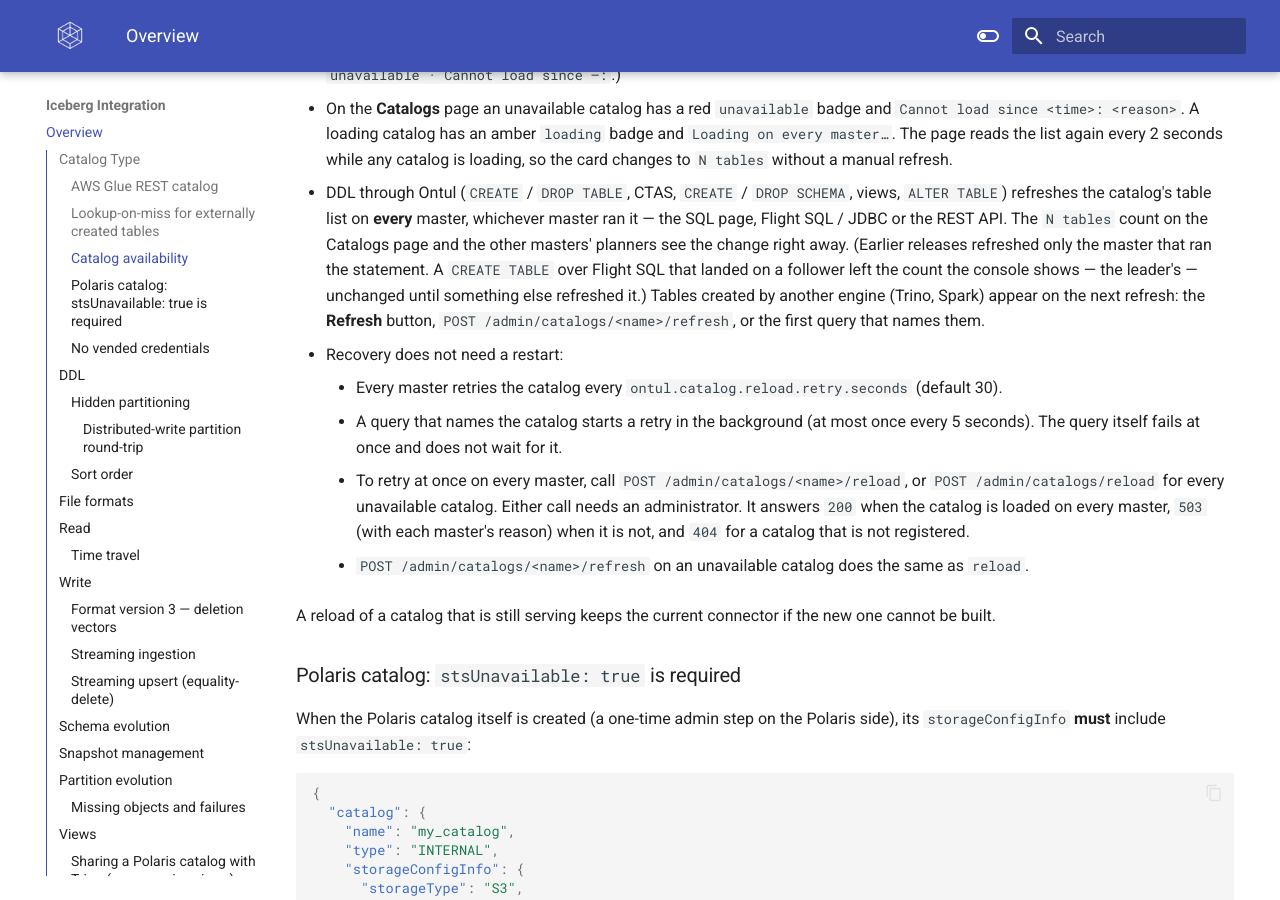
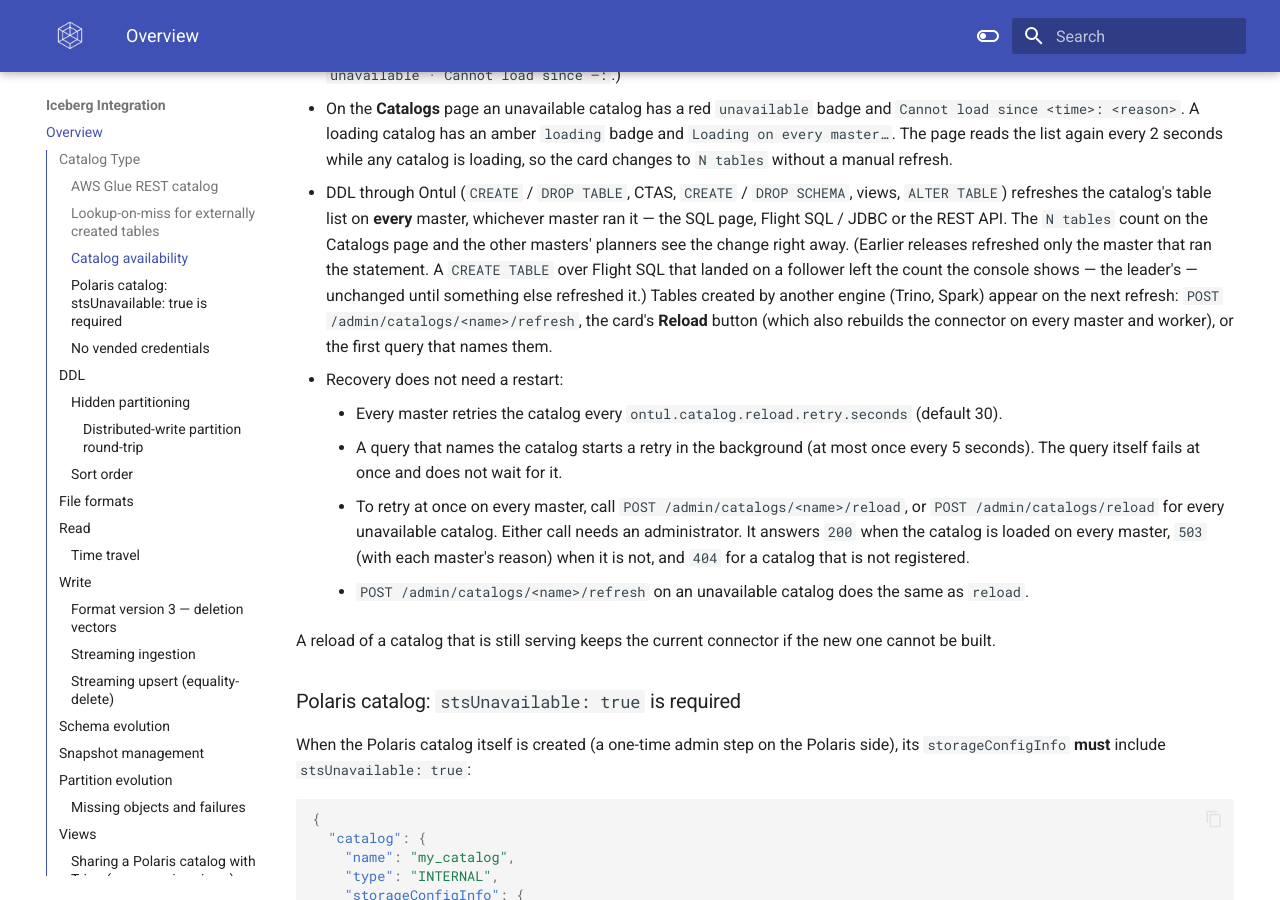
Before and after one commit to cloudcheflabs/ontul-docs, an MkDocs documentation site: the page built from docs/iceberg/integration.md, in a window 1280 px wide and 900 px high, scrolled down 3209 px. Built offline with MkDocs 1.6.1 and Material for MkDocs 9.7.7, drawn with Linux system fonts in a browser that asks for light colours; the version menu is left out.

Commit message:
docs(iceberg): name the Reload button correctly
Co-Authored-By: Claude Opus 5.5 <noreply@anthropic.com>

```diff
--- a/docs/iceberg/integration.md
+++ b/docs/iceberg/integration.md
@@ -110,7 +110,7 @@ Each master builds its own connector for every catalog. If the REST catalog cann
 
 - On the **Catalogs** page an unavailable catalog has a red `unavailable` badge and `Cannot load since <time>: <reason>`. A loading catalog has an amber `loading` badge and `Loading on every master…`. The page reads the list again every 2 seconds while any catalog is loading, so the card changes to `N tables` without a manual refresh.
 
-- DDL through Ontul (`CREATE` / `DROP TABLE`, CTAS, `CREATE` / `DROP SCHEMA`, views, `ALTER TABLE`) refreshes the catalog's table list on **every** master, whichever master ran it — the SQL page, Flight SQL / JDBC or the REST API. The `N tables` count on the Catalogs page and the other masters' planners see the change right away. (Earlier releases refreshed only the master that ran the statement. A `CREATE TABLE` over Flight SQL that landed on a follower left the count the console shows — the leader's — unchanged until something else refreshed it.) Tables created by another engine (Trino, Spark) appear on the next refresh: the **Refresh** button, `POST /admin/catalogs/<name>/refresh`, or the first query that names them.
+- DDL through Ontul (`CREATE` / `DROP TABLE`, CTAS, `CREATE` / `DROP SCHEMA`, views, `ALTER TABLE`) refreshes the catalog's table list on **every** master, whichever master ran it — the SQL page, Flight SQL / JDBC or the REST API. The `N tables` count on the Catalogs page and the other masters' planners see the change right away. (Earlier releases refreshed only the master that ran the statement. A `CREATE TABLE` over Flight SQL that landed on a follower left the count the console shows — the leader's — unchanged until something else refreshed it.) Tables created by another engine (Trino, Spark) appear on the next refresh: `POST /admin/catalogs/<name>/refresh`, the card's **Reload** button (which also rebuilds the connector on every master and worker), or the first query that names them.
 
 - Recovery does not need a restart:
     - Every master retries the catalog every `ontul.catalog.reload.retry.seconds` (default 30).
```
